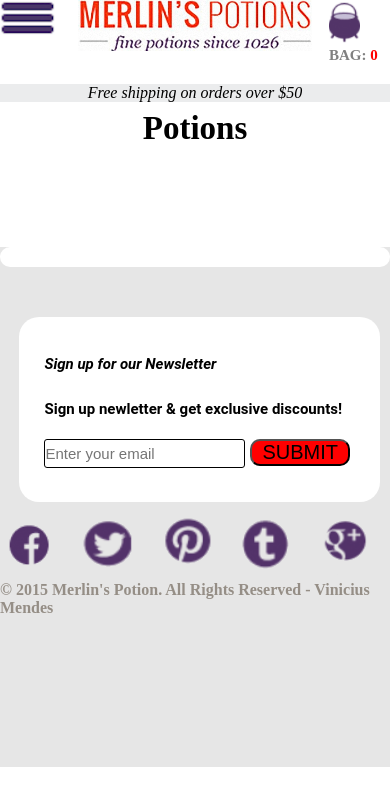
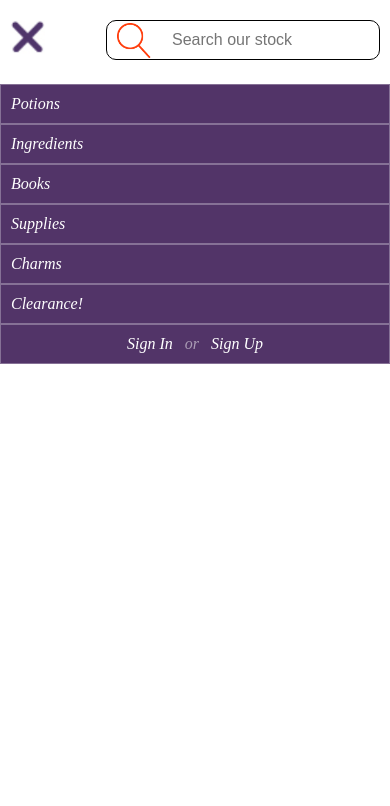
Before and after one commit to ViniciusAraujoEnext/Teste1, a plain HTML site: page index.html in a window 390 px wide. Both pictures are taken after a click on the button 27 px from the left and 22 px from the top of the page. Drawn offline with Linux system fonts and the light colour scheme; no server answers.

Commit message:
finaizado

```diff
--- a/css/desktop.css
+++ b/css/desktop.css
@@ -9,4 +9,7 @@
 	.mobile{
 		display: none;
 	}
+	.menu-mobile{
+		display: none;
+	}
 }
--- a/css/mobile.css
+++ b/css/mobile.css
@@ -40,12 +40,29 @@
 		margin: 0;
 	}
 
-	.mobile {
+	.menu-mobile {
 		width: 20%;
 		float: left;
 	}
+	.menu-mobile .menu .top{
+		padding: 20px 10px;
+	}
 
-	.mobile button {
+	.menu-mobile.active .menu{
+		display: block;
+	}
+	.menu-mobile .menu{
+		display: none;
+		background: white;
+		top: 0;
+		left: 0;
+		width: 100%;
+		height: 100%;
+		position: fixed;
+		z-index: 10;
+	}
+
+	.menu-mobile .btn-open {
 		background-image: url(../images/icons/menu-mobile.png);
 		background-color: transparent;
 		border-style: none;
@@ -55,6 +72,45 @@
 		background-repeat: no-repeat;
 	}
 
+	.menu-mobile .btn-close {
+		background-image: url(../images/icons/menu-mobile-active.png);
+		background-color: transparent;
+		border-style: none;
+		width: 35px;
+		height: 40px;
+		background-size: contain;
+		background-repeat: no-repeat;
+	}
+	.menu-mobile .menu .bottom ul{
+		background-color: #523468;
+
+	}
+	.menu-mobile .menu .bottom li{
+		padding: 10px 10px;
+		color: white;
+		font-family: 'Droid Serif', Times New Roman;
+		font-style: italic;
+		background-color: #523468;
+		list-style: none;
+		border: thin solid rgba(255,255,255,0.3)
+	}
+
+	.menu-mobile .search{
+		display: inline-block;
+		float: right;
+	}
+	.search input[type=text] {
+    float: right;
+    padding: 10px 0px;
+    border: 1px solid;
+    border-radius: 10px;
+    font-size: 16px;
+    background-image: url(../images/icons/search.png);
+    background-position: 10px;
+    background-size: 35px;
+    background-repeat: no-repeat;
+    padding-left: 65px;
+	}
 	.section-primary-navbar {
 		display: none;
 	}
@@ -65,6 +121,7 @@
 		padding: 55px 50px 0px 50px;
 		text-align: center;
 	}
+
 	.produtos-potions {
 		width: 46%;
 		height: 33%;
@@ -73,61 +130,79 @@
 		text-align: center;
 		margin: 5px;
 		font-family: 'Droid Serif', Times New Roman;
+	}
 
-	}
 	.potion {
 		width: 100%;
 		height: 33%;
 		display: inline-block;
 		padding: 50px 0px 0px 0px;
 	}
+
 	.social-midia {
 		padding: 10px 0px 0px 0px;
 		display: flex;
-    margin-left: -10px;
+		flex-wrap: wrap;
+		margin-top: 25px;
 	}
+
+	.social-midia svg {
+		width: 60px;
+		height: 35px;
+	}
+
 	.footer-left {
 		width: 100%;
 	}
+
 	.footer-right {
 		width: 100%;
 	}
-    .footer-buttons{
+
+	.footer-buttons {
 		display: none;
 	}
-    .direitos-reservados{
+
+	.direitos-reservados {
 		color: #958e86;
 		padding: 0;
 		font-size: 16px;
+		margin-top: 50px;
 	}
+
 	.text-email {
 		line-height: 3;
-    font-size: 15px;
+		font-size: 13px;
 		font-family: roboto;
 		font-weight: lighter;
 		padding: 25px;
 	}
+
 	.inputemail {
 		display: inline-block;
 		border-radius: 3px;
 		padding: 5px 0px;
-    font-size: 15px;
+		font-size: 12px;
 		border: 1px solid;
 	}
+
 	.enteryouremail button {
-    background-color: red;
-    font-size: 20px;
+		background-color: #C7472D;
+		font-size: 15px;
 		border-radius: 10px;
 		padding: 0px 10px;
 		margin: 5px;
 	}
+
 	footer {
 		width: 100%;
-    height: 520px;
+		height: 390px;
 		background-color: #e6e6e6;
 		min-height: 100%;
 		display: inline-block;
+		margin: 0;
 	}
+
 	.lightbox-box {
 		position: fixed;
 		left: 50%;
@@ -138,11 +213,13 @@
 		height: 90vh;
 		z-index: 1;
 	}
+
 	.lightbox-image img {
 		width: 225px;
 		height: 225px;
 		margin: 150px 10px 80px -40px;
 	}
+
 	.lightbox-details {
 		display: inline-block;
 		width: 50%;
--- a/css/style.css
+++ b/css/style.css
@@ -240,41 +240,42 @@ footer{
 }
 .footer-left{
   width: 57%;
-    display: inline-block;
+  display: inline-block;
 }
 .text-email {
     display: inline-block;
     float: right;
-    line-height: 3;
-    font-size: 25px;
+    line-height: 2;
+    font-size: 16px;
     font-family: roboto;
     font-weight: lighter;
     background-color: white;
     margin-top: 60px;
-    border-radius: 20px;
+    border-radius: 5px;
     padding: 15px;
 }
 .inputemail{
-  display: inline-block;
-  border-radius: 10px;
-  padding: 8px 15px;
-  font-size: 25px;
-  border: 1px solid;
+    display: inline-block;
+    border-radius: 5px;
+    padding: 8px 15px;
+    font-size: 16px;
+    border: 1px solid;
 }
 .enteryouremail button{
-  background-color: red;
-    font-size: 25px;
-    border-radius: 10px;
+    background-color: #C7472D;
+    font-size: 16px;
+    border-radius: 5px;
+    border: none;
     padding: 8px 20px;
     margin: 15px;
+    color: white;
 }
 .enteryouremail{
   display: inline-block;
 
 }
 .footer-right{
-  background-color: white;
-
+  float: right;
   padding: 10px;
   border-radius: 10px;
 }
@@ -326,9 +327,17 @@ footer{
 }
 
 .lightbox-details button{
-    background-color: red;
+    background-color: #C7472D;
     padding: 10px;
     border-radius: 10px;
     color: white;
     font-size: 15px;
 }
+.social-midia svg {
+    fill: #523468;
+    width: 80px;
+    height: 40px;
+}
+.social-midia li {
+    display: inline-block;
+}
--- a/index.html
+++ b/index.html
@@ -6,14 +6,38 @@
 	<link href="./css/style.css" rel="stylesheet">
 	<link href="./css/desktop.css" rel="stylesheet">
 	<link href="./css/mobile.css" rel="stylesheet">
+	<link href="https://cdn.jsdelivr.net/npm/font-awesome@4.7.0/css/font-awesome.min.css" rel="stylesheet">
 	<meta name="viewport" content="width=device-width, initial-scale=1.0">
 	<head>
 		<title>Merlin's Potions</title>
 	</head>
 	<body>
 		<header>
-			<div class="mobile">
-				<button></button>
+			<div class="menu-mobile">
+				<button class="btn-open" onclick="openmenumobile()"></button>
+				<div class="menu">
+					<div class="top">
+						<button class="btn-close" onclick="closemenumobile()"></button>
+						<div class="search">
+							<input type="text" placeholder="Search our stock">
+						</div>
+					</div>
+
+					<div class="bottom">
+						<li><a> Potions </a> </li>
+						<li><a> Ingredients </a> </li>
+						<li><a> Books </a> </li>
+						<li><a> Supplies </a> </li>
+						<li><a> Charms </a> </li>
+						<li><a> Clearance! </a> </li>
+						<li style="text-align: center">
+							<a> Sign In &nbsp;</a>
+							<span style="opacity: 0.5">or</span>
+							<a>&nbsp; Sign Up </a> </li>
+
+					</div>
+				</div>
+
 			</div>
 			<div class="logo">
 				<a href="index.html"><img src="./images/logo.jpg"></a>
@@ -26,15 +50,13 @@
 				<a href="#"><img src="./images/icons/cauldron.png"></a>
 				<h1>BAG: <b>0</b></h1>
 			</div>
-
 			<div class="shipping">Free shipping on orders over $50</div>
-
 		</header>
 		<main>
 			<section class="section-primary">
 				<div class="section-primary-navbar">
 					<div class="dropdown">
-						<button class="dropbtn">Potions   <img src="./images/icons/setabaixo.png" height="8px" width="8px" >
+						<button class="dropbtn">Potions<img src="./images/icons/setabaixo.png" height="8px" width="8px" >
 						</button>
 						<div class="dropdown-content">
 							<a href="#">TESTE</a>
@@ -43,7 +65,7 @@
 						</div>
 					</div>
 					<div class="dropdown">
-						<button class="dropbtn">Ingredients   <img src="./images/icons/setabaixo.png" height="8px" width="8px">
+						<button class="dropbtn">Ingredient<img src="./images/icons/setabaixo.png" height="8px" width="8px">
 						</button>
 						<div class="dropdown-content">
 							<a href="#">TESTE</a>
@@ -52,7 +74,7 @@
 						</div>
 					</div>
 					<div class="dropdown">
-						<button class="dropbtn">Books   <img src="./images/icons/setabaixo.png" height="8px" width="8px">
+						<button class="dropbtn">Books<img src="./images/icons/setabaixo.png" height="8px" width="8px">
 						</button>
 						<div class="dropdown-content">
 							<a href="#">TESTE</a>
@@ -61,7 +83,7 @@
 						</div>
 					</div>
 					<div class="dropdown">
-						<button class="dropbtn">Supplies   <img src="./images/icons/setabaixo.png" height="8px" width="8px">
+						<button class="dropbtn">Supplies<img src="./images/icons/setabaixo.png" height="8px" width="8px">
 						</button>
 						<div class="dropdown-content">
 							<a href="#">TESTE</a>
@@ -70,7 +92,7 @@
 						</div>
 					</div>
 					<div class="dropdown">
-						<button class="dropbtn">Charms   <img src="./images/icons/setabaixo.png" height="8px" width="8px">
+						<button class="dropbtn">Charms <img src="./images/icons/setabaixo.png" height="8px" width="8px">
 						</button>
 						<div class="dropdown-content">
 							<a href="#">TESTE</a>
@@ -83,7 +105,7 @@
 					</div>
 					<div class="section-primary-navbar-login">
 						<button class="dropbtn">Sign In</button>
-						<a> Or </a>
+						<a style="opacity: 0.5"> Or </a>
 						<button class="dropbtn">Sign Up</button>
 					</div>
 				</div>
@@ -99,9 +121,7 @@
 			</section>
 
 		</main>
-
 		<div class="lightbox">
-
 			<div class="lightbox-box">
 				<div class="lightbox-image">
 					<img class="lightbox-image-img">
@@ -126,13 +146,11 @@
 
 			</div>
 			<div class="lightbox-overlay" onclick="closeLightBox();"></div>
-
 		</div>
-
 		<footer>
 			<div class="footer-right">
 				<div class="text-email">
-					<h4><i>Sign up for our Newsletter</i><br>Sign up newletter & get exclusive discounts!</h4>
+					<p><i>Sign up for our Newsletter</i><br>Sign up newletter & get exclusive discounts!</p>
 					<div class="enteryouremail">
 						<input class="inputemail" type="email" placeholder="Enter your email"><button>SUBMIT</button>
 					</div>
@@ -147,15 +165,25 @@
 					<a href="#">RETURNS</a>
 					<a href="#">CAREERS</a>
 				</div>
-				<div class="social-midia">
-					<a href="#"><img src="./images/icons/facebook.png"></a>
-					<a href="#"><img src="./images/icons/twitter.png"></a>
-					<a href="#"><img src="./images/icons/pinterest.png"></a>
-					<a href="#"><img src="./images/icons/twitter2.png"></a>
-					<a href="#"><img src="./images/icons/google.png"></a>
-				</div>
+				<ul class="social-midia">
+					<li>
+						<a href="#"><svg xmlns="http://www.w3.org/2000/svg" width="24" height="24" viewBox="0 0 24 24"><path d="M12 0c-6.627 0-12 5.373-12 12s5.373 12 12 12 12-5.373 12-12-5.373-12-12-12zm3 8h-1.35c-.538 0-.65.221-.65.778v1.222h2l-.209 2h-1.791v7h-3v-7h-2v-2h2v-2.308c0-1.769.931-2.692 3.029-2.692h1.971v3z"/></svg></a>
+					</li>
+					<li>
+						<a href="#"><svg xmlns="http://www.w3.org/2000/svg" width="24" height="24" viewBox="0 0 24 24"><path d="M12 0c-6.627 0-12 5.373-12 12s5.373 12 12 12 12-5.373 12-12-5.373-12-12-12zm6.066 9.645c.183 4.04-2.83 8.544-8.164 8.544-1.622 0-3.131-.476-4.402-1.291 1.524.18 3.045-.244 4.252-1.189-1.256-.023-2.317-.854-2.684-1.995.451.086.895.061 1.298-.049-1.381-.278-2.335-1.522-2.304-2.853.388.215.83.344 1.301.359-1.279-.855-1.641-2.544-.889-3.835 1.416 1.738 3.533 2.881 5.92 3.001-.419-1.796.944-3.527 2.799-3.527.825 0 1.572.349 2.096.907.654-.128 1.27-.368 1.824-.697-.215.671-.67 1.233-1.263 1.589.581-.07 1.135-.224 1.649-.453-.384.578-.87 1.084-1.433 1.489z"/></svg></a>
+					</li>
+					<li>
+						<a href="#"><svg xmlns="http://www.w3.org/2000/svg" width="24" height="24" viewBox="0 0 24 24"><path d="M12 0c-6.627 0-12 5.372-12 12 0 5.084 3.163 9.426 7.627 11.174-.105-.949-.2-2.405.042-3.441.218-.937 1.407-5.965 1.407-5.965s-.359-.719-.359-1.782c0-1.668.967-2.914 2.171-2.914 1.023 0 1.518.769 1.518 1.69 0 1.029-.655 2.568-.994 3.995-.283 1.194.599 2.169 1.777 2.169 2.133 0 3.772-2.249 3.772-5.495 0-2.873-2.064-4.882-5.012-4.882-3.414 0-5.418 2.561-5.418 5.207 0 1.031.397 2.138.893 2.738.098.119.112.224.083.345l-.333 1.36c-.053.22-.174.267-.402.161-1.499-.698-2.436-2.889-2.436-4.649 0-3.785 2.75-7.262 7.929-7.262 4.163 0 7.398 2.967 7.398 6.931 0 4.136-2.607 7.464-6.227 7.464-1.216 0-2.359-.631-2.75-1.378l-.748 2.853c-.271 1.043-1.002 2.35-1.492 3.146 1.124.347 2.317.535 3.554.535 6.627 0 12-5.373 12-12 0-6.628-5.373-12-12-12z" fill-rule="evenodd" clip-rule="evenodd"/></svg></a>
+					</li>
+					<li>
+						<a href="#"><svg xmlns="http://www.w3.org/2000/svg" width="24" height="24" viewBox="0 0 24 24"><path d="M12 0c-6.627 0-12 5.373-12 12s5.373 12 12 12 12-5.373 12-12-5.373-12-12-12zm5.158 17.897c-.459.604-2.004 1.103-3.403 1.103-3.482 0-5.255-1.283-5.255-4.001v-3.592h-1.691l-.059-.059v-2.764l.039-.056.156-.052c1.398-.466 2.296-1.252 2.494-2.873.049-.392.377-.603.663-.603h4.172l.058.059v2.81l.058.059h2.219l.06.059v3.363l-.06.059h-2.229l-.06.059v3.332c.002.09.006.362.096.362h1.909l.057.04.868 2.574-.092.121zm-1.145-1.994l.581 1.721-.014.062c-.438.421-1.49.733-2.35.748l-.098.001c-2.828 0-3.313-2.16-3.313-3.435v-4.106l-.059-.059h-1.622l-.059-.059-.014-1.786.037-.054c1.462-.569 2.278-1.514 2.492-3.263.013-.097.093-.1.094-.1h2.011l.059.059v2.81l.059.059h2.219l.058.059v2.217l-.058.059h-2.229l-.057.059v3.911c.014.839.417 1.265 1.205 1.265.316 0 .65-.074.982-.201l.076.033z"/></svg></a>
+					</li>
+					<li>
+						<a href="#"><svg xmlns="http://www.w3.org/2000/svg" width="24" height="24" viewBox="0 0 24 24"><path d="M12 0c-6.627 0-12 5.373-12 12s5.373 12 12 12 12-5.373 12-12-5.373-12-12-12zm-2.917 16.083c-2.258 0-4.083-1.825-4.083-4.083s1.825-4.083 4.083-4.083c1.103 0 2.024.402 2.735 1.067l-1.107 1.068c-.304-.292-.834-.63-1.628-.63-1.394 0-2.531 1.155-2.531 2.579 0 1.424 1.138 2.579 2.531 2.579 1.616 0 2.224-1.162 2.316-1.762h-2.316v-1.4h3.855c.036.204.064.408.064.677.001 2.332-1.563 3.988-3.919 3.988zm9.917-3.5h-1.75v1.75h-1.167v-1.75h-1.75v-1.166h1.75v-1.75h1.167v1.75h1.75v1.166z"/></svg></a>
+					</li>
+				</ul>
 				<div class="direitos-reservados">
-					<h4>© 2015 Merlin's Potion. All Rights Reserved - Vinicius Mendes</h4>
+					<h4>© 2015 Merlin's Potion. All Rights Reserved</h4>
 				</div>
 			</div>
 
--- a/js/main.js
+++ b/js/main.js
@@ -58,10 +58,10 @@ function closeLightBox(){
     lightBox.style.display = 'none';
 }
 
+function openmenumobile(){
+    document.querySelector('.menu-mobile').classList.add('active')
+}
 
-function mobile(data){
-    var lightBox = document.querySelector('.mobile');
-    mobile.style.display = 'block';
-
-    lightBox.querySelector('.lightbox-details-name').innerHTML;
+function closemenumobile(){
+    document.querySelector('.menu-mobile').classList.remove('active')
 }
```
Also changed, not shown: images/icons/menu-mobile-active.png (added). Lines whose indentation alone changed are shown as unchanged.
